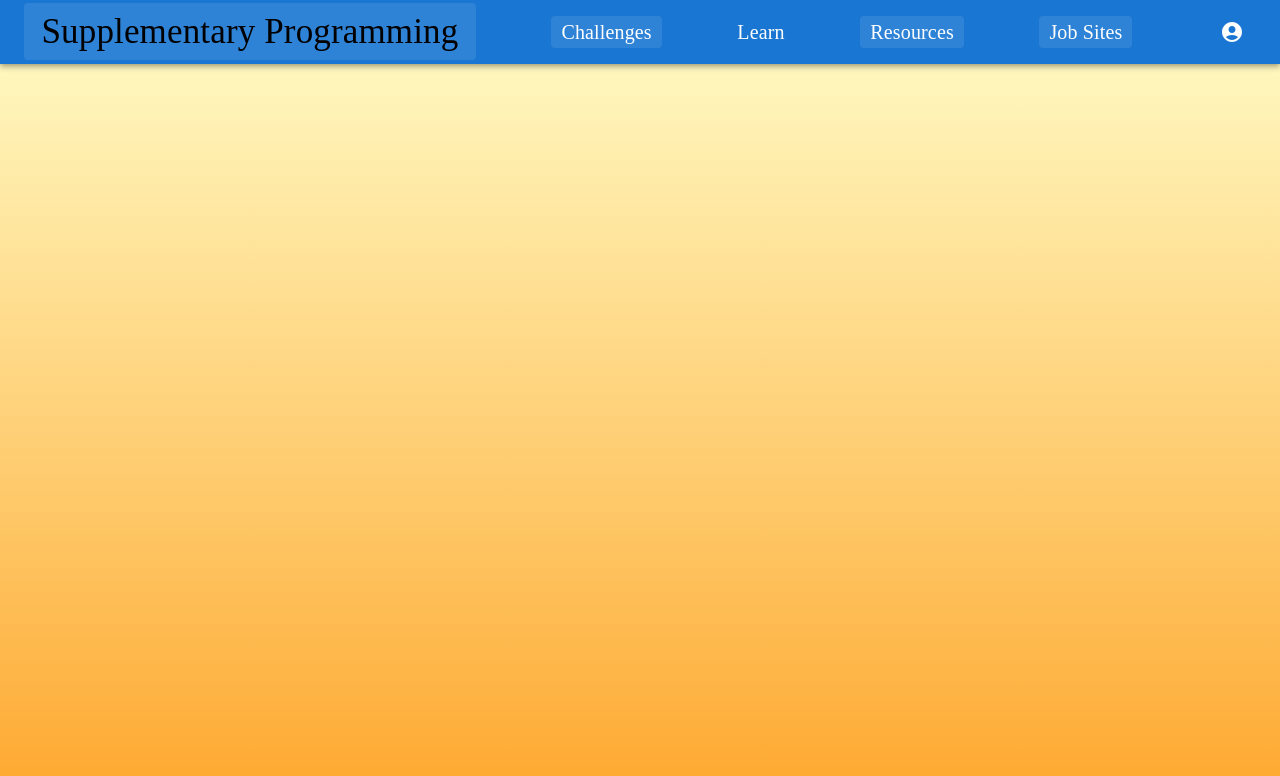
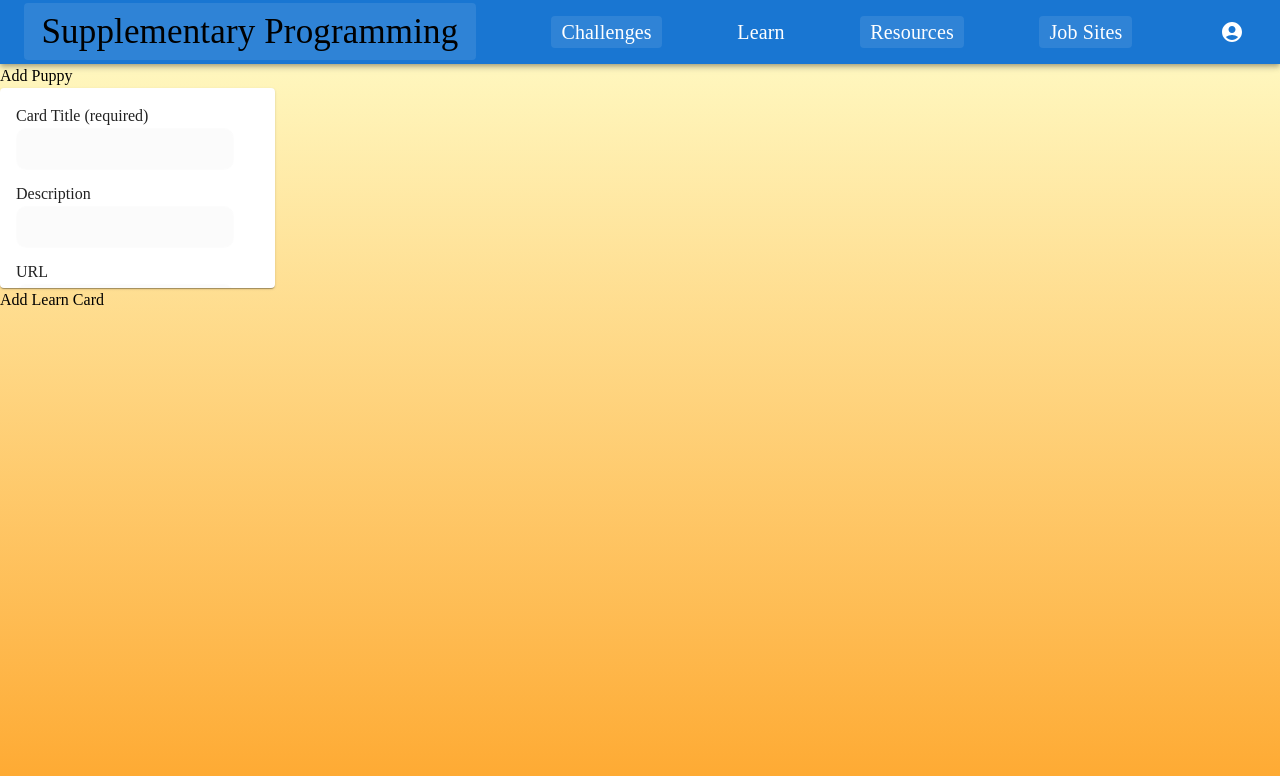
Before and after one commit to andywtse/Supplementary-Programming, a React (Create React App) app: page /add-learn-card in a window 1280 px wide. Shown: the top 776 px of the page. Built offline with nearby package versions, Linux system fonts and the light colour scheme; no server answers.

Commit message:
save changes

```diff
--- a/src/App.jsx
+++ b/src/App.jsx
@@ -7,6 +7,7 @@ import Learning from './pages/Learning/Learning'
 import Challenges from './pages/Challenges/Challenges'
 import Resources from './pages/Resources/Resources'
 import JobSites from './pages/JobSite/JobSites'
+import AddLearnCard from './pages/Learning/AddLearnCard'
 
 
 
@@ -60,6 +61,9 @@ const App = () => {
           <Route
           path="/jobsites"
           element={<JobSites />} />
+          <Route
+          path="/add-learn-card"
+          element={<AddLearnCard />} />
       </Routes>
     </>
   )
--- /dev/null
+++ b/src/components/Card/Card.jsx
@@ -0,0 +1,25 @@
+import * as React from 'react';
+import Box from '@mui/material/Box';
+import Card from '@mui/material/Card';
+import CardActions from '@mui/material/CardActions';
+import CardContent from '@mui/material/CardContent';
+import Button from '@mui/material/Button';
+import Typography from '@mui/material/Typography';
+
+const Cards = (props) => {
+
+  return(
+    <>
+    <Card sx={{ maxWidth: 275, height: 200 }}>
+    Card
+    <CardActions>
+      {props.title}
+      {props.description}
+      {props.url}
+    </CardActions>
+    </Card>
+    </>
+  )
+}
+
+export default Cards
--- /dev/null
+++ b/src/components/Learning/LearningCard.jsx
@@ -0,0 +1,41 @@
+import * as React from 'react';
+import Box from '@mui/material/Box';
+import Card from '@mui/material/Card';
+import CardActions from '@mui/material/CardActions';
+import CardContent from '@mui/material/CardContent';
+import Button from '@mui/material/Button';
+import Typography from '@mui/material/Typography';
+
+
+export default function LearningCard() {
+  return (
+    <>
+    <Card sx={{ maxWidth: 275, height: 200 }}>
+      <CardContent>
+        <Typography variant="h5" component="div">
+          Code Academy
+        </Typography>
+        <Typography sx={{ mt: 1.5 }} >
+          Beginners Welcome
+        </Typography>
+        <Typography  sx={{ mt: 1.5, fontSize: 12 }} variant="body2" color="text.secondary">
+          Start Coding in Seconds!
+          <br />
+          {`"Go ahead, give it a try. Our hands-on learning environment means you'll be writing real code from your very first lesson"`}
+        </Typography>
+      </CardContent>
+      <CardActions>
+        <Button size="small" target="_blank" component="a" href="https://www.codecademy.com/" >Learn More</Button>
+      </CardActions>
+    </Card>
+    <>
+    </>
+    <Card sx={{ maxWidth: 275, height: 200 }}>
+      <CardActions>
+        <Button size="small" component="a" href="/add-learn-card" >+ ADD NEW CARD</Button>
+      </CardActions>
+    </Card>
+
+    </>
+  );
+}
--- a/src/components/NavBar/NavBar.jsx
+++ b/src/components/NavBar/NavBar.jsx
@@ -8,10 +8,6 @@ import IconButton from '@mui/material/IconButton';
 import AccountCircle from '@mui/icons-material/AccountCircle';
 import MenuItem from '@mui/material/MenuItem';
 import Menu from '@mui/material/Menu';
-import Signup from "../../pages/Signup/Signup";
-import Login from "../../pages/Login/Login";
-import ChangePassword from "../../pages/ChangePassword/ChangePassword";
-import { ChevronLeft } from "@mui/icons-material";
 import { Link } from "react-router-dom";
 
 const NavBar = ({
--- /dev/null
+++ b/src/pages/Learning/AddLearnCard.jsx
@@ -0,0 +1,99 @@
+import { useState, useRef, useEffect } from "react"
+import Card from '@mui/material/Card';
+import CardActions from '@mui/material/CardActions';
+import CardContent from '@mui/material/CardContent';
+import Button from '@mui/material/Button';
+import Typography from '@mui/material/Typography';
+import * as learningService from '../../services/learningService.js'
+
+
+function AddLearnCard(props) {
+  const formElement = useRef()
+  const [validForm, setValidForm] = useState(false)
+  const [formData, setFormData] = useState({
+		title: '',
+		body: '',
+    url:'',
+	})
+
+
+  const handleChange = evt => {
+		setFormData({ ...formData, [evt.target.name]: evt.target.value })
+	}
+
+	const handleSubmit = evt => {
+		evt.preventDefault()
+	  props.handleAddLearn(formData)
+    console.log('This WORKS?')
+	}
+
+
+  useEffect(() => {
+		formElement.current.checkValidity() ? setValidForm(true) : setValidForm(false)
+	}, [formData])
+
+	return (
+		<>
+			<h1>Add Puppy</h1>
+			<form autoComplete="off" ref={formElement}>
+
+      <Card sx={{ maxWidth: 275, height: 200 }}>
+        <CardContent>
+          <div className="form-group mb-3">
+					  <label className="form-label">
+						Card Title (required)
+					</label>
+					<input
+						type="text"
+						className="form-control"
+						id="learn-card-input"
+						name="title"
+            value={formData.name}
+            onChange={handleChange}
+						required
+					/>
+				</div>
+        <div className="form-group mb-3">
+					<label htmlFor="breed-input" className="form-label">
+						Description
+					</label>
+					<input
+						type="text"
+						className="form-control"
+						id="breed-input"
+						name="description"
+            value={formData.breed}
+            onChange={handleChange}
+						required
+					/>
+				</div>
+        <div className="form-group mb-4">
+					<label htmlFor="age-input" className="form-label">
+						URL
+					</label>
+					<input
+						type="text"
+						className="form-control"
+						id="age-input"
+						name="url"
+            value={formData.age}
+            onChange={handleChange}
+					/>
+				</div>
+        </CardContent>
+        </Card>
+			</form>
+          <button
+						type="submit"
+						className="btn btn-primary btn-fluid"
+						disabled={!validForm}
+            onClick={handleSubmit}
+					>
+						Add Learn Card
+					</button>
+		</>
+	)
+}
+
+
+export default AddLearnCard
--- a/src/pages/Learning/Learning.jsx
+++ b/src/pages/Learning/Learning.jsx
@@ -1,3 +1,6 @@
+import LearningCard from "../../components/Learning/LearningCard"
+import Cards from "../../components/Card/Card"
+
 const Learning = () => {
 
   return (
@@ -5,6 +8,9 @@ const Learning = () => {
       <h1>
         Front End Learning
       </h1>
+
+      <LearningCard/>
+      <Cards/>
     </>
   )
 }
--- /dev/null
+++ b/src/services/learningService.js
@@ -0,0 +1,18 @@
+import * as tokenService from '../services/tokenService'
+
+const BASE_URL = `${process.env.REACT_APP_BACK_END_SERVER_URL}/api/learn`
+
+
+async function create(learnCard) {
+  const res = await fetch(`${BASE_URL}`, {
+    method: 'POST',
+    headers: {
+      'Content-Type': 'application/json',
+      'Authorization': `Bearer ${tokenService.getToken()}`
+    },
+    body:  JSON.stringify(learnCard)
+  })
+  return res.json()
+}
+
+export { create }
```
